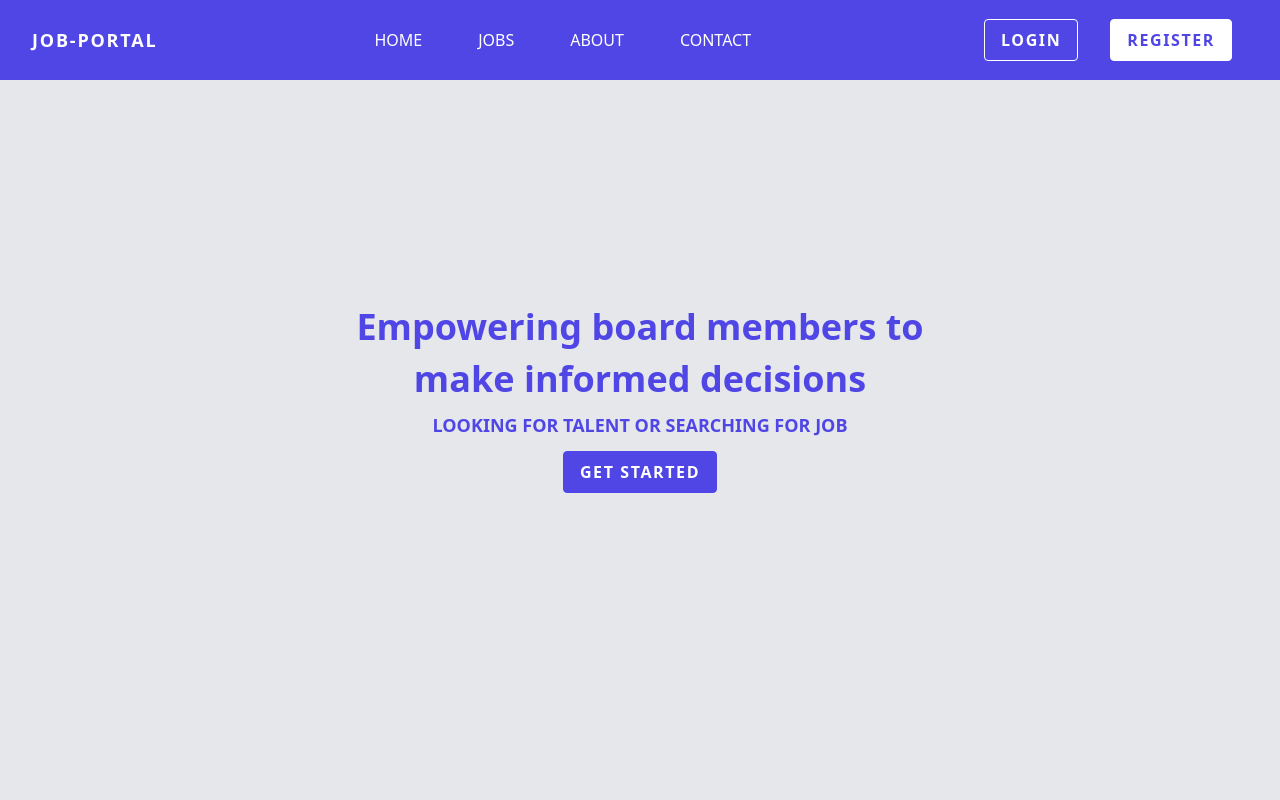
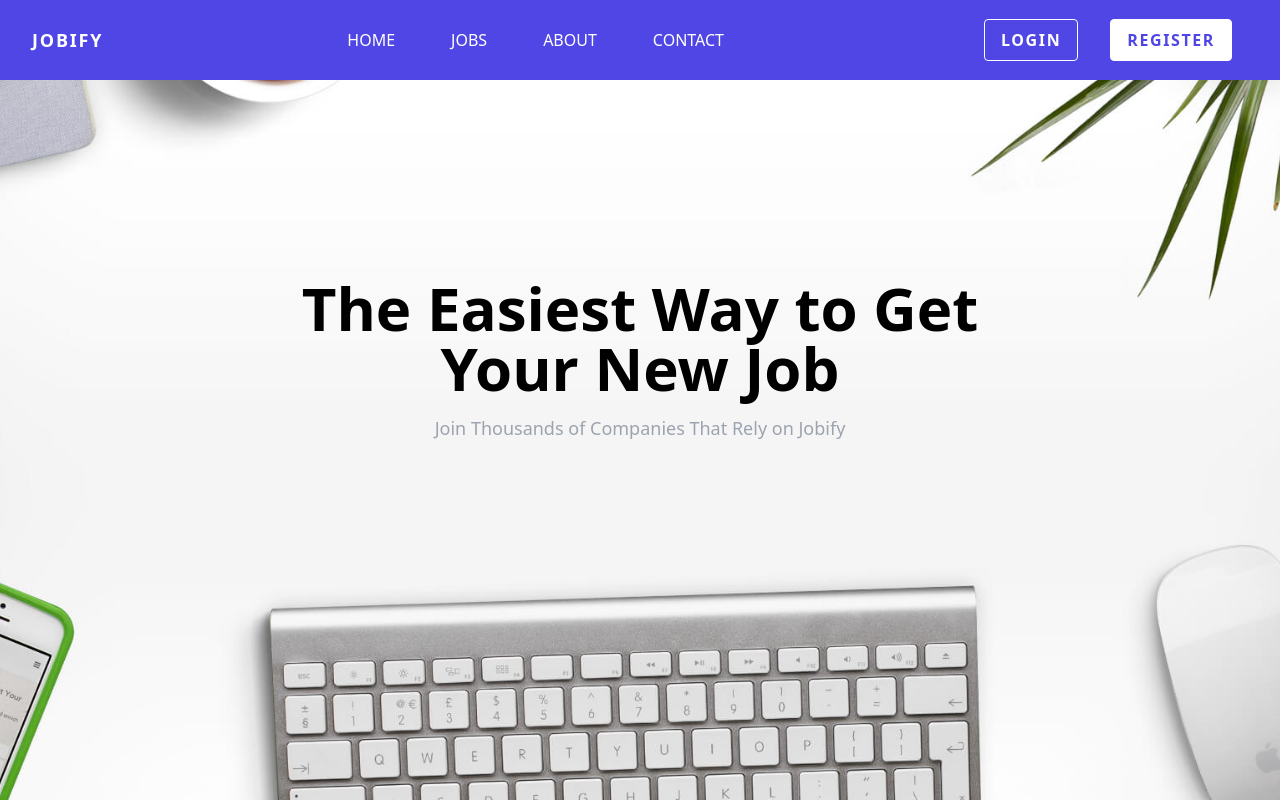
Before and after one commit to ErionBajrami/JobPortal-project, a Next.js app in the folder jobportal/: page / in a window 1280 px wide. Built offline with nearby package versions, Linux system fonts and the light colour scheme; no server answers.

Commit message:
Edited home page

```diff
--- a/jobportal/components/Intro.jsx
+++ b/jobportal/components/Intro.jsx
@@ -1,12 +1,24 @@
-import React from 'react'
+import React from 'react';
+
 
 export default function Intro() {
   return (
-    <div className='w-full h-full flex items-center flex-col justify-center text-indigo-600'>
-        <h1 className='font-semibold text-4xl mb-3 '>Empowering board members to </h1>
-        <h1 className='font-semibold text-4xl mb-3 '>make informed decisions </h1>
-        <h1 className='font-semibold text-lg mb-3 uppercase'>LOOKING FOR TALENT  OR SEARCHINg for job</h1>
-        <button className='px-4 py-2 border border-indigo-600 rounded uppercase tracking-widest mx-4   text-white bg-indigo-600 transition-all duration-700 hover:bg-transparent font-semibold text-base hover:text-indigo-600'>get Started</button>
-    </div>
-  )
+    <>
+      <div
+        className='w-full h-screen bg-cover bg-center flex items-center justify-center flex-col'
+        style={{ backgroundImage: `url('/background.jpg')` }}
+      >
+        <div className='w-full h-full flex items-center justify-center py-24'>
+          <div className='w-2/3 h-full my-2 flex items-center justify-center text-center p-20 flex-col'>
+            <h1 className='text-6xl font-semibold mb-4 text-black'>
+             The Easiest Way to Get Your New Job
+            </h1>
+            <p className='text-lg mb-20 text-gray-400'>
+             Join Thousands of Companies That Rely on Jobify
+            </p>
+          </div>
+        </div>
+      </div>
+    </>
+  );
 }
--- a/jobportal/components/NavBar.jsx
+++ b/jobportal/components/NavBar.jsx
@@ -38,9 +38,9 @@ export default function NavBar() {
     }
 
     return (
-        <div className={`w-full ${scrolled ? "bg-indigo-600/70" : "bg-indigo-600"} px-6 h-20 bg-indigo-600 text-white flex items-center justify-between fixed top-0 left-0`}>
+        <div className={`w-full ${scrolled ? "bg-indigo-600/70" : "bg-indigo-600"} px-6 h-20 bg-gray-600 text-white flex items-center justify-between fixed top-0 left-0`}>
             <div className='px-2 h-full flex items-center justify-center'>
-                <p className='uppercase font-semibold tracking-widest text-lg'>JOB-PORTAL</p>
+                <p className='uppercase font-semibold tracking-widest text-lg'>JOBIFY</p>
             </div>
             <div className='px-2 h-full flex items-center justify-center'>
                 <Link href={'/'} className="px-3 mx-4 text-base font-medium transition-all duration-700 hover:translate-y-2 uppercase" >Home</Link>
--- a/jobportal/pages/api/auth/[...nextauth].js
+++ b/jobportal/pages/api/auth/[...nextauth].js
@@ -1,5 +1,5 @@
-import User from '../../../models/User';
-import ConnectDB from '../../../DB/ConnectDB';
+import User from '@/models/User';
+import ConnectDB from '@/DB/connectDB';
 import { compare } from 'bcryptjs';
 import CredentialsProvider from "next-auth/providers/credentials";
 import NextAuth from 'next-auth';
--- a/jobportal/pages/api/auth/register.js
+++ b/jobportal/pages/api/auth/register.js
@@ -1,5 +1,5 @@
-import ConnectDB from '../../../DB/ConnectDB';
-import User from '../../../models/User';
+import ConnectDB from '@/DB/connectDB';
+import User from '@/models/User';
 import Joi from 'joi';
 import { hash } from 'bcryptjs';
 
--- a/jobportal/pages/auth/register.jsx
+++ b/jobportal/pages/auth/register.jsx
@@ -7,7 +7,7 @@ import { register_me } from '@/Services/auth';
 import { useRouter } from 'next/navigation';
 import Router from 'next/router';
 
-export default  Register  = () => {
+export default function  Register (){
 
 
   const { data: session } = useSession()
```
Also changed, not shown: jobportal/public/background.jpg (added).
